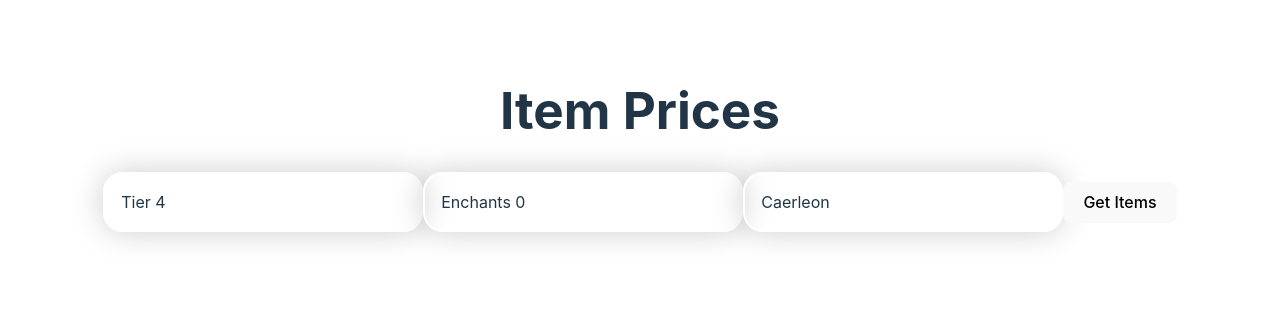
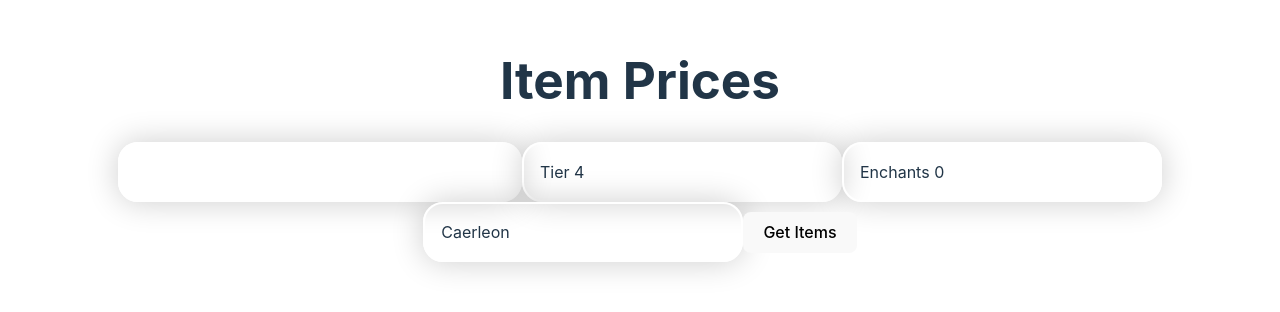
Before and after one commit to molk915/AlbionGG, a React (Vite) app: page / in a window 1280 px wide. Shown: the part 260-572 px from the top of the page. Built offline with nearby package versions, Linux system fonts and the light colour scheme.

Commit message:
css drugi

```diff
--- a/src/App.css
+++ b/src/App.css
@@ -40,3 +40,24 @@ select:hover {
 .read-the-docs {
   color: var(--text-color);
 }
+input {
+  appearance: none;
+  border: 0;
+  outline: 0;
+  font: inherit;
+  width: 20rem;
+  padding: 1rem 4rem 1rem 1rem;
+  background: var(--arrow-icon) no-repeat right 0.8em center / 1.4em,
+    linear-gradient(to left, var(--arrow-bg) 3em, var(--select-bg) 3em);
+  color: var(--text-color);
+  border-radius: 0.25em;
+  box-shadow: 0 0 2em 0 rgba(0, 0, 0, 0.2);
+  cursor: pointer;
+  transition: color 300ms;
+  border-radius: 20px;
+  border: 2px solid white;
+}
+
+input:hover {
+  color: red;
+}
--- a/src/App.jsx
+++ b/src/App.jsx
@@ -22,6 +22,7 @@ function App() {
   return (
     <>
       <h1>Item Prices</h1>
+      <input type="text" />
       <select value={tier} onChange={(e) => setTier(e.target.value)}>
         <option value="4">Tier 4</option>
         <option value="5">Tier 5</option>
```
